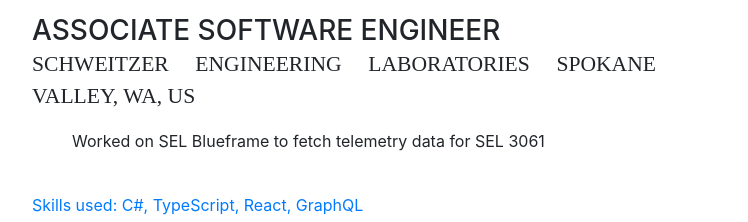
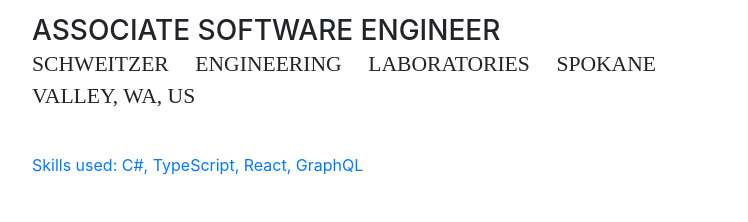
Before and after one commit to jhanaviB/portfolio, a website with bundled scripts: page index.html in a window 1280 px wide. Shown: the part 920-1142 px from the top of the page, 288-1036 px from the left. Built offline with nearby package versions, Linux system fonts and the light colour scheme; a web font is replaced by a local one.

Commit message:
Update index.html

```diff
--- a/index.html
+++ b/index.html
@@ -181,7 +181,6 @@
               <div class="subheading mb-3">Schweitzer Engineering Laboratories <span class="subheading mb-7"> Spokane Valley, WA, US </span></div>
              <p>
                <ul>
-Worked on SEL Blueframe to fetch telemetry data for SEL 3061
 
                </ul>
               </p>
```
